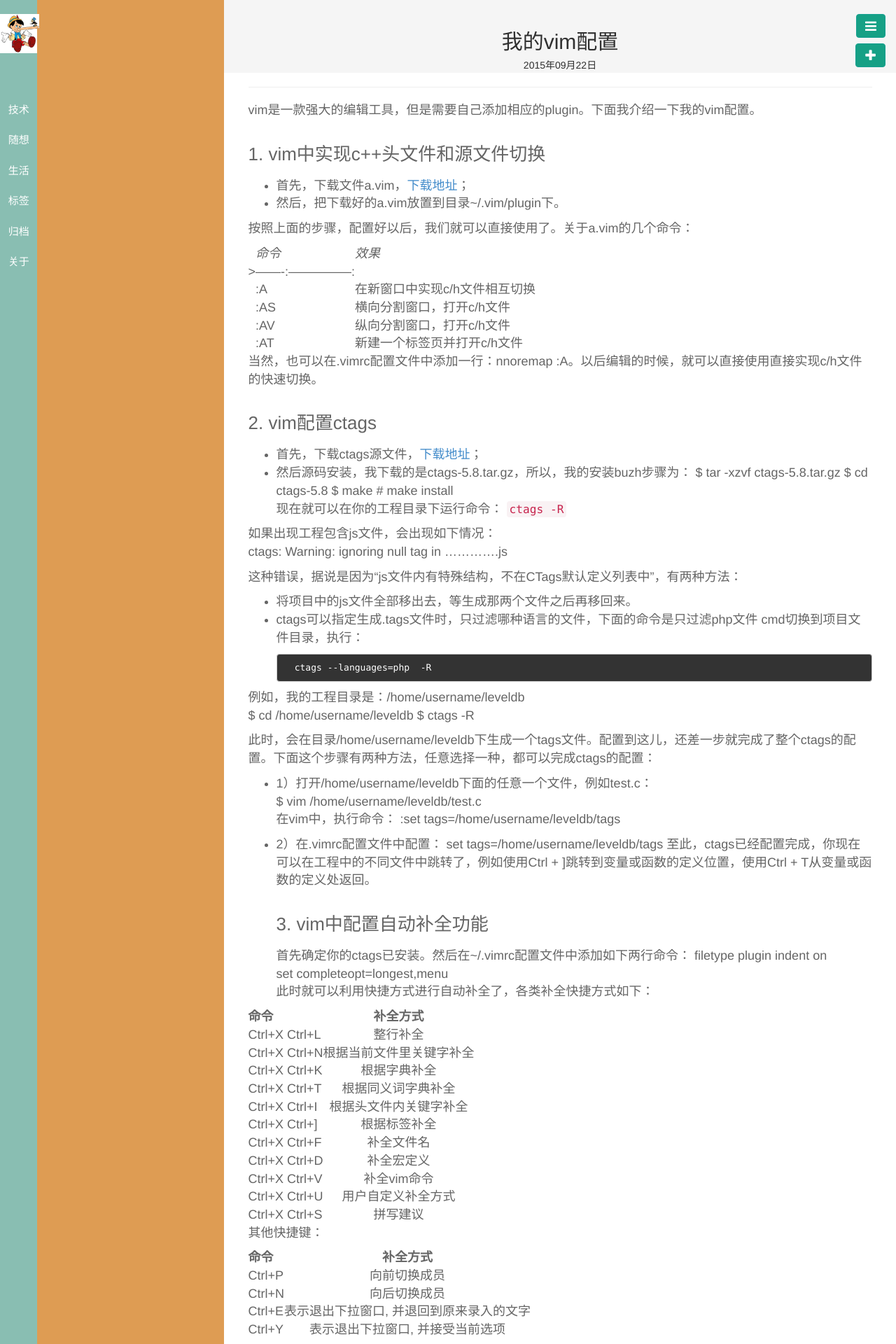
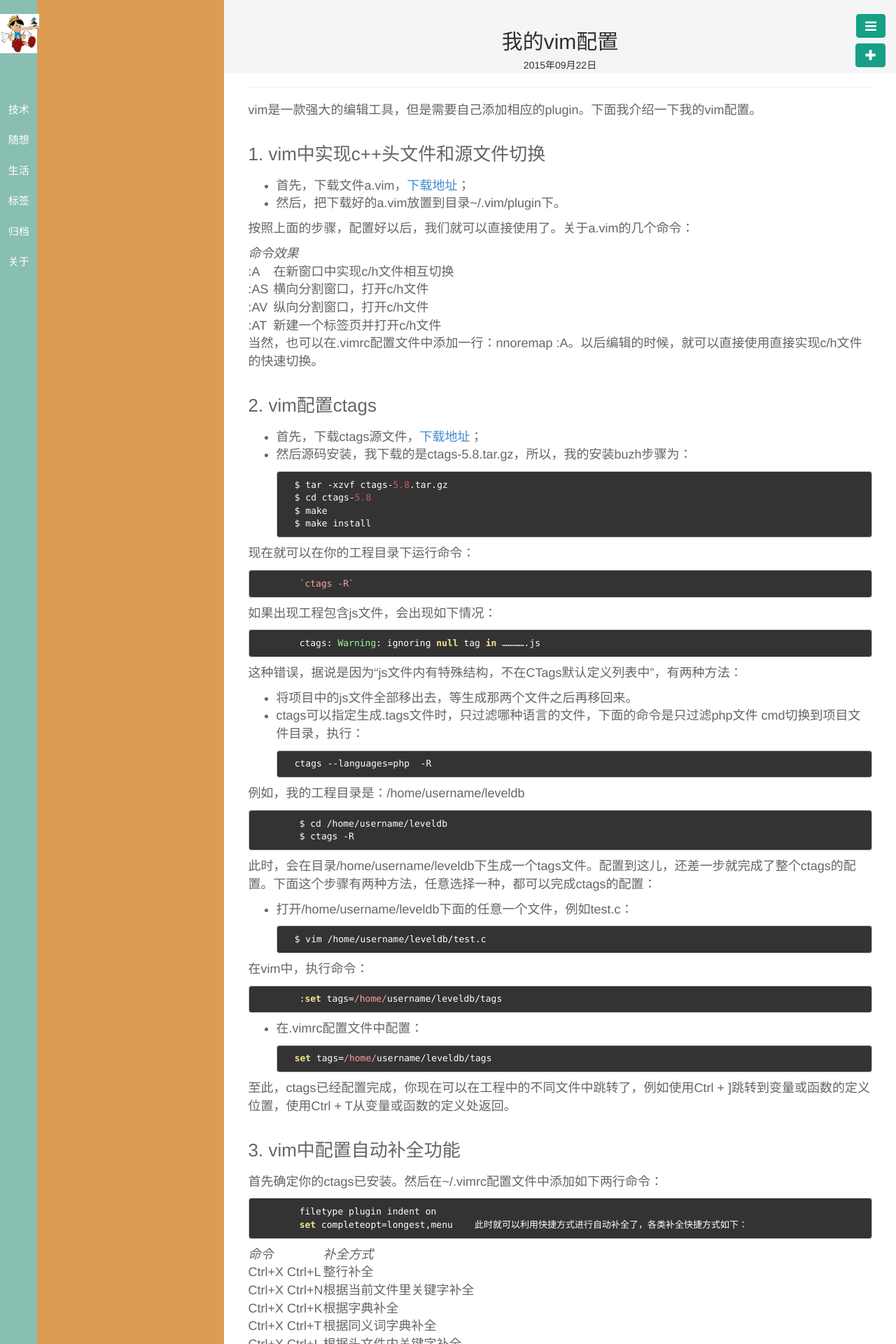
Before and after one commit to lvniu/lvniu.github.io, a Jekyll site: the page built from _posts/技术/2015-09-22-vim-configuration.md, in a window 1280 px wide. Shown: the top 1920 px of the page at 70% size. Built offline with Jekyll 4.4.1, drawn with Linux system fonts in a browser that asks for light colours; Markdown is read by kramdown in place of the engine named in the settings; some of the changed text lies outside the part shown.

Commit message:
modify file

```diff
--- a/_posts/技术/2015-09-22-vim-configuration.md
+++ b/_posts/技术/2015-09-22-vim-configuration.md
@@ -20,31 +20,38 @@
 按照上面的步骤，配置好以后，我们就可以直接使用了。关于a.vim的几个命令：
 
 
-|| *命令*   || *效果*           ||
-> | ------- |:---------------:|
-|| :A  || 在新窗口中实现c/h文件相互切换 ||
-|| :AS  || 横向分割窗口，打开c/h文件      ||
-|| :AV || 纵向分割窗口，打开c/h文件      ||
-|| :AT || 新建一个标签页并打开c/h文件      ||
+<table>
+<tbody>
+<tr><td><em>命令</em></td><td><em>效果</em></td></tr>
+<tr><td>:A</td><td>在新窗口中实现c/h文件相互切换</td></tr>
+<tr><td>:AS</td><td>横向分割窗口，打开c/h文件</td></tr>
+<tr><td>:AV</td><td>纵向分割窗口，打开c/h文件</td></tr>
+<tr><td>:AT</td><td>新建一个标签页并打开c/h文件</td></tr>
+</tbody>
+</table>
+
 
 
 当然，也可以在.vimrc配置文件中添加一行：nnoremap <silent> <F12> :A<CR>。以后编辑的时候，就可以直接使用<F12>直接实现c/h文件的快速切换。
 ###2. vim配置ctags
 - 首先，下载ctags源文件，[下载地址](http://ctags.sourceforge.net/)；
 - 然后源码安装，我下载的是ctags-5.8.tar.gz，所以，我的安装buzh步骤为：
+
 		$ tar -xzvf ctags-5.8.tar.gz
 		$ cd ctags-5.8
 		$ make
-		# make install
+		$ make install
+
 现在就可以在你的工程目录下运行命令：
+
 		`ctags -R`
 
+如果出现工程包含js文件，会出现如下情况：
 
-如果出现工程包含js文件，会出现如下情况：
 		ctags: Warning: ignoring null tag in ………….js
 
+这种错误，据说是因为“js文件内有特殊结构，不在CTags默认定义列表中”，有两种方法：
 
-这种错误，据说是因为“js文件内有特殊结构，不在CTags默认定义列表中”，有两种方法：
 - 将项目中的js文件全部移出去，等生成那两个文件之后再移回来。
 - ctags可以指定生成.tags文件时，只过滤哪种语言的文件，下面的命令是只过滤php文件
 cmd切换到项目文件目录，执行：
@@ -55,66 +62,75 @@
 
 
 例如，我的工程目录是：/home/username/leveldb
-		  $ cd /home/username/leveldb
+
+		$ cd /home/username/leveldb
       	$ ctags -R
-
-
 
 此时，会在目录/home/username/leveldb下生成一个tags文件。配置到这儿，还差一步就完成了整个ctags的配置。下面这个步骤有两种方法，任意选择一种，都可以完成ctags的配置：
 
 
-- 1）打开/home/username/leveldb下面的任意一个文件，例如test.c：
+- 打开/home/username/leveldb下面的任意一个文件，例如test.c：
+
 		$ vim /home/username/leveldb/test.c
+
 在vim中，执行命令：
+
 		:set tags=/home/username/leveldb/tags
 
+- 在.vimrc配置文件中配置：
 
-- 2）在.vimrc配置文件中配置：
 		set tags=/home/username/leveldb/tags
+
 至此，ctags已经配置完成，你现在可以在工程中的不同文件中跳转了，例如使用Ctrl + ]跳转到变量或函数的定义位置，使用Ctrl + T从变量或函数的定义处返回。
+
+
 ###3. vim中配置自动补全功能
 首先确定你的ctags已安装。然后在~/.vimrc配置文件中添加如下两行命令：
-			filetype plugin indent on
-			set completeopt=longest,menu
+
+		filetype plugin indent on
+		set completeopt=longest,menu
 此时就可以利用快捷方式进行自动补全了，各类补全快捷方式如下：
 
 
+<table>
+<tbody>
+<tr><td><em>命令</em></td><td><em>补全方式</em></td></tr>
+<tr><td>Ctrl+X Ctrl+L</td><td>整行补全</td></tr>
+<tr><td>Ctrl+X Ctrl+N</td><td>根据当前文件里关键字补全     </td></tr>
+<tr><td>Ctrl+X Ctrl+K</td><td>根据字典补全     </td></tr>
+<tr><td>Ctrl+X Ctrl+T</td><td>根据同义词字典补全     </td></tr>
+<tr><td>Ctrl+X Ctrl+I</td><td>根据头文件内关键字补全</td></tr>
+<tr><td>Ctrl+X Ctrl+]</td><td>根据标签补全     </td></tr>
+<tr><td>Ctrl+X Ctrl+F</td><td>补全文件名    </td></tr>
+<tr><td>Ctrl+X Ctrl+D</td><td>补全宏定义     </td></tr>
+<tr><td>Ctrl+X Ctrl+V</td><td>补全vim命令     </td></tr>
+<tr><td>Ctrl+X Ctrl+U</td><td>用户自定义补全方式   </td></tr>
+<tr><td>Ctrl+X Ctrl+S</td><td>拼写建议    </td></tr>
+</tbody>
+</table>
 
-| 命令   |补全方式           |
-| ------- |:---------------:|
-| Ctrl+X Ctrl+L  | 整行补全 |
-| Ctrl+X Ctrl+N | 根据当前文件里关键字补全      |
-| Ctrl+X Ctrl+K | 根据字典补全      |
-| Ctrl+X Ctrl+T | 根据同义词字典补全      |
-| Ctrl+X Ctrl+I | 根据头文件内关键字补全 |
-| Ctrl+X Ctrl+] | 根据标签补全      |
-| Ctrl+X Ctrl+F | 补全文件名     |
-| Ctrl+X Ctrl+D | 补全宏定义      |
-| Ctrl+X Ctrl+V | 补全vim命令      |
-| Ctrl+X Ctrl+U | 用户自定义补全方式    |
-| Ctrl+X Ctrl+S | 拼写建议     |
 
 
 其他快捷键：
 
-
-| 命令   |补全方式           |
-| ------- |:---------------:|
-| Ctrl+P  | 向前切换成员 |
-| Ctrl+N | 向后切换成员      |
-| Ctrl+E | 表示退出下拉窗口, 并退回到原来录入的文字      |
-| Ctrl+Y | 表示退出下拉窗口, 并接受当前选项      |
-
+<table>
+<tbody>
+<tr><td><em>命令</em></td><td><em>补全方式</em></td></tr>
+<tr><td>Ctrl+P向前切换成员</td></tr>
+<tr><td>Ctrl+N</td><td>向后切换成员     </td></tr>
+<tr><td>Ctrl+E</td><td>表示退出下拉窗口, 并退回到原来录入的文字     </td></tr>
+<tr><td>Ctrl+Y</td><td>表示退出下拉窗口, 并接受当前选项     </td></tr>
+</tbody>
+</table>
 
 
 
 ### 4、代码折叠
 - 折叠配置
 在.vimrc文件中添加如下命令：
+
 		set fdm=syntax
 		set foldnestmax=2     如果需要设置折叠深度，可以选择添加此选项
-
-
 
 - 折叠方式
 有6类方法来设定折叠：
```
Also changed, not shown: other parts of _posts/技术/2015-09-22-vim-configuration.md (+14 -1 lines).
